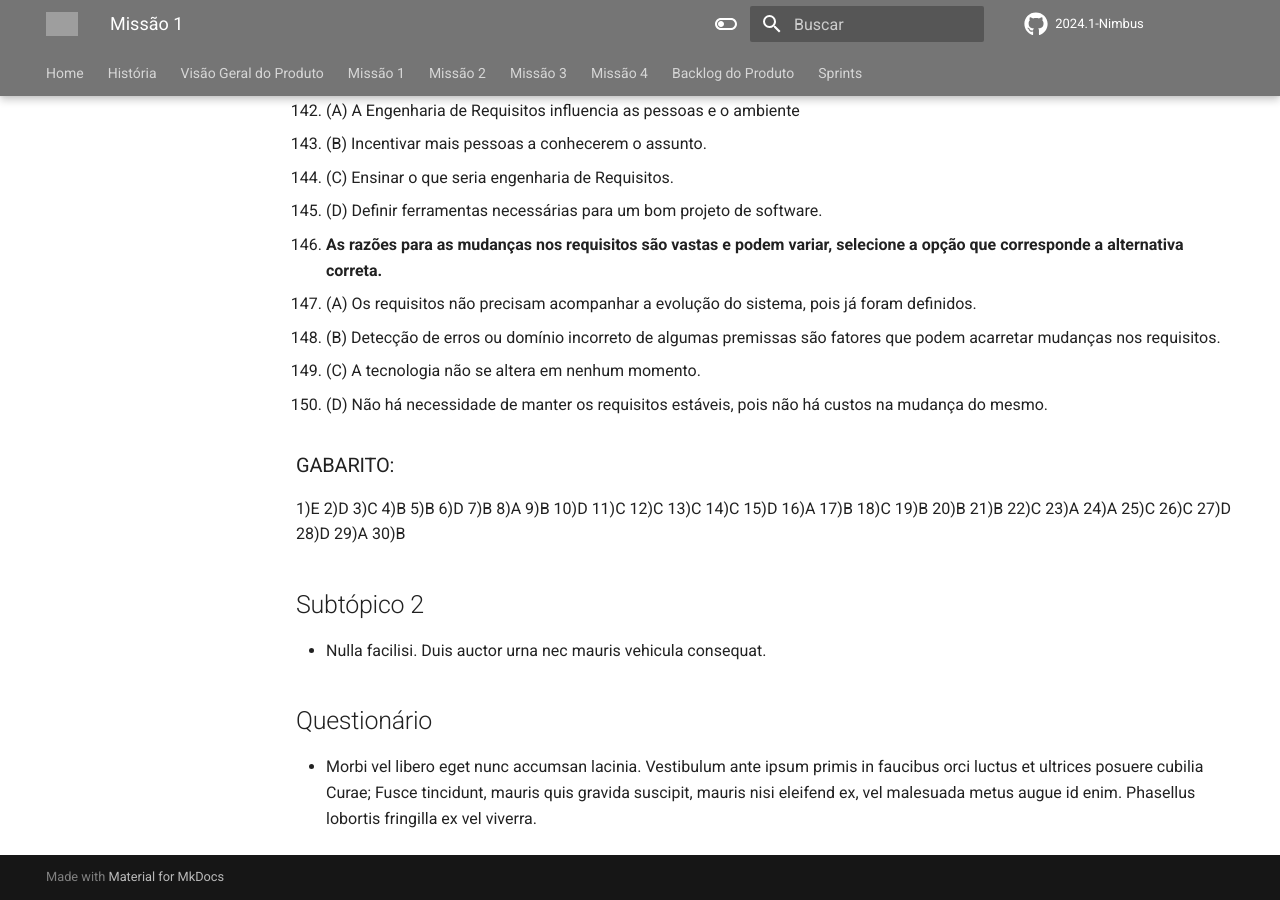
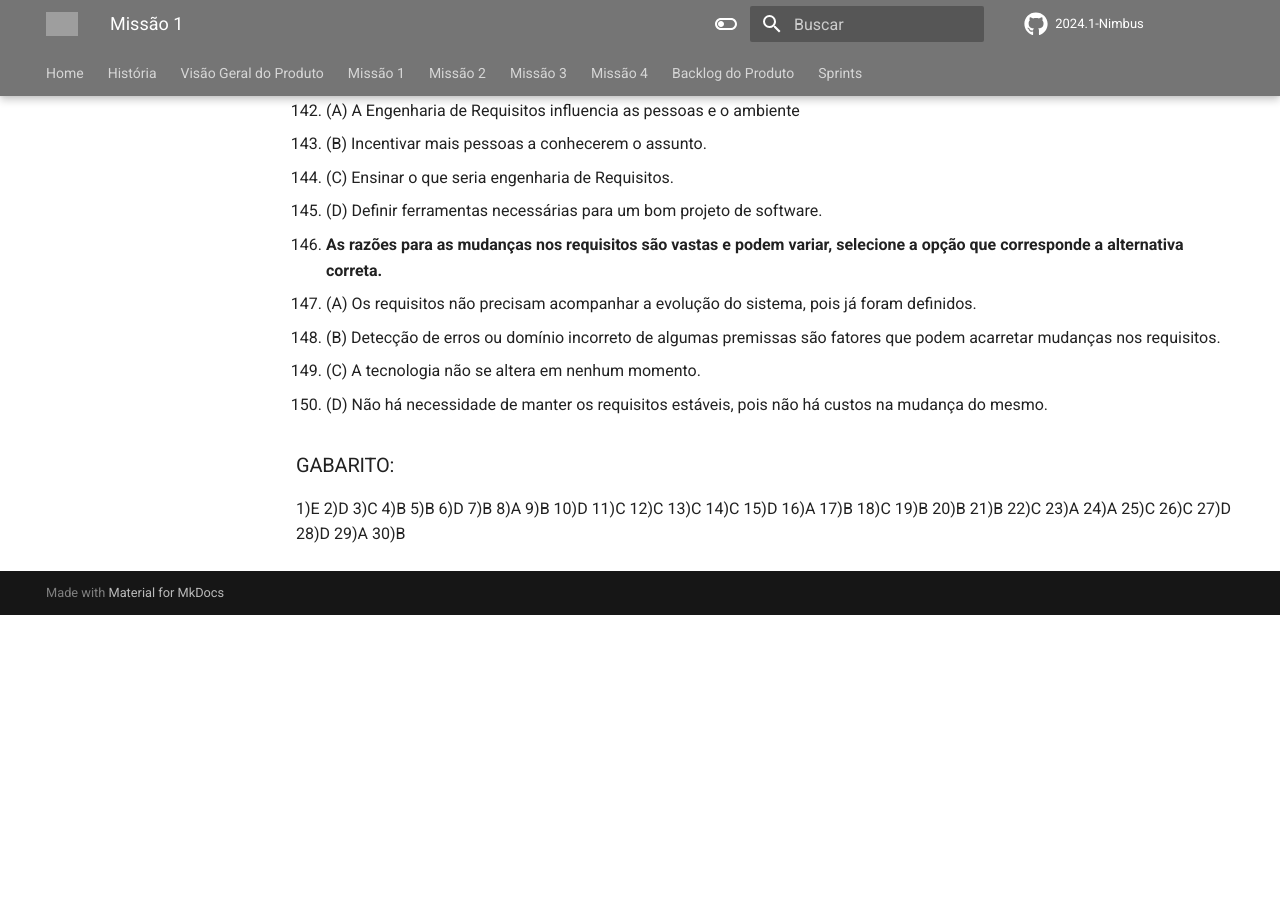
Before and after one commit to mdsreq-fga-unb/2024.1-Nimbus, an MkDocs documentation site: the page built from docs/missoes/missao1/questionario.md, in a window 1280 px wide and 900 px high, scrolled down 5194 px. Built offline with MkDocs 1.6.1 and Material for MkDocs 9.7.7, drawn with Linux system fonts in a browser that asks for light colours; comment, search, counter and statistics services are not loaded; after the commit the page ends 5809 px from its top, so only the background shows below that; grey boxes are pictures that could not be loaded.

Commit message:
remove non valid text

```diff
--- a/docs/missoes/missao1/questionario.md
+++ b/docs/missoes/missao1/questionario.md
@@ -185,11 +185,3 @@
 
 ### GABARITO:
 1)E 2)D 3)C 4)B 5)B 6)D 7)B 8)A 9)B 10)D 11)C 12)C 13)C 14)C 15)D 16)A 17)B 18)C 19)B 20)B 21)B 22)C 23)A 24)A 25)C 26)C 27)D 28)D 29)A 30)B
-
-
-
-## Subtópico 2
-- Nulla facilisi. Duis auctor urna nec mauris vehicula consequat.
-
-## Questionário
-- Morbi vel libero eget nunc accumsan lacinia. Vestibulum ante ipsum primis in faucibus orci luctus et ultrices posuere cubilia Curae; Fusce tincidunt, mauris quis gravida suscipit, mauris nisi eleifend ex, vel malesuada metus augue id enim. Phasellus lobortis fringilla ex vel viverra.
```
